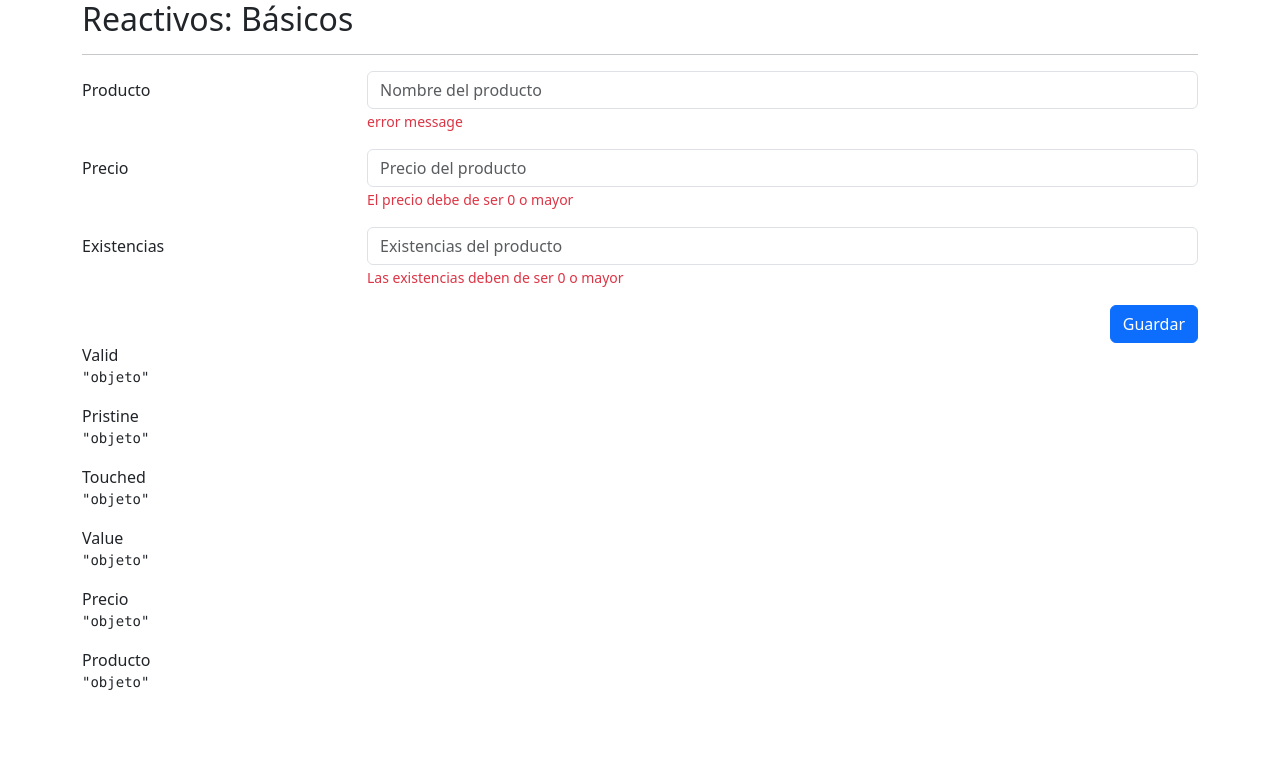
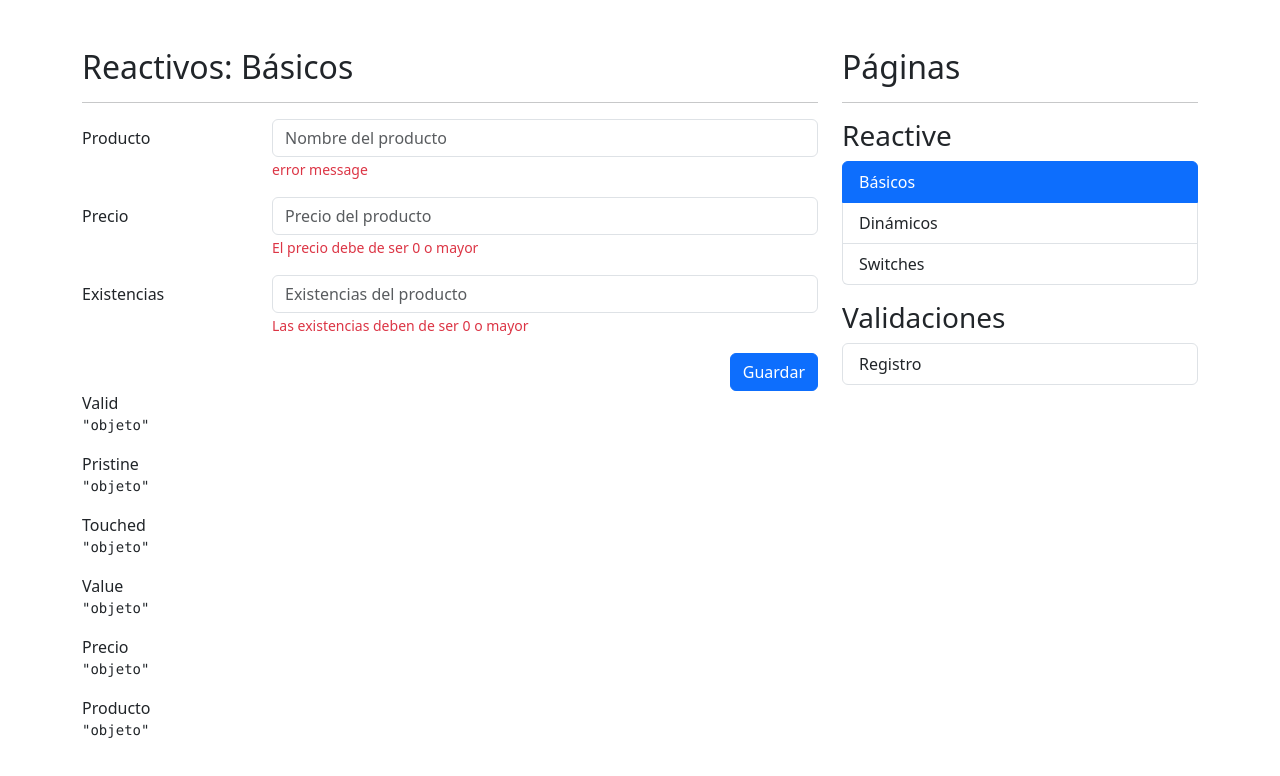
Before and after one commit to KennerEspinal/formsApp, an Angular app: page /reactive/basic in a window 1280 px wide. Shown: the top 776 px of the page. Built offline with nearby package versions, Linux system fonts and the light colour scheme.

Commit message:
Sistema de rutas SideMenu

```diff
--- a/src/app/app.component.html
+++ b/src/app/app.component.html
@@ -1 +1,8 @@
-<router-outlet />
+<div class="row mt-5">
+  <div class="col">
+    <router-outlet />
+  </div>
+  <div class="col-12 col-sm-4">
+    <shared-side-menu />
+  </div>
+</div>
--- a/src/app/reactive/reactive-routing.module.ts
+++ b/src/app/reactive/reactive-routing.module.ts
@@ -7,7 +7,6 @@ import { SwitchesPageComponent } from './pages/switches-page/switches-page.compo
 const routes: Routes = [
   {
     path: '',
-    component: BasicPageComponent,
     children: [
       {
         path: 'basic',
--- /dev/null
+++ b/src/app/shared/components/side-menu/side-menu.component.html
@@ -0,0 +1,25 @@
+<h2>Páginas</h2>
+<hr />
+<h3 class="mt-3">Reactive</h3>
+<ul class="list-group">
+  <li
+    *ngFor="let item of reactiveMenu"
+    class="list-group-item"
+    [routerLink]="[item.route]"
+    routerLinkActive="active"
+  >
+    {{ item.title }}
+  </li>
+</ul>
+
+<h3 class="mt-3">Validaciones</h3>
+<ul class="list-group">
+  <li
+    *ngFor="let item of authMenu"
+    class="list-group-item"
+    [routerLink]="[item.route]"
+    routerLinkActive="active"
+  >
+    {{ item.title }}
+  </li>
+</ul>
--- /dev/null
+++ b/src/app/shared/components/side-menu/side-menu.component.ts
@@ -0,0 +1,23 @@
+import { Component } from '@angular/core';
+
+interface MenuItem {
+  title: string;
+  route: string;
+}
+
+@Component({
+  selector: 'shared-side-menu',
+  templateUrl: './side-menu.component.html',
+  styles: ``
+})
+export class SideMenuComponent {
+  reactiveMenu: MenuItem[] = [
+    { title: 'Básicos', route: './reactive/basic' },
+    { title: 'Dinámicos', route: './reactive/dynamic' },
+    { title: 'Switches', route: './reactive/switches' },
+  ];
+
+  authMenu: MenuItem[] = [
+    {title: 'Registro', route: './auth'},
+  ];
+}
```
Also changed, not shown: src/app/shared/shared.module.ts (+10 -2 lines).
